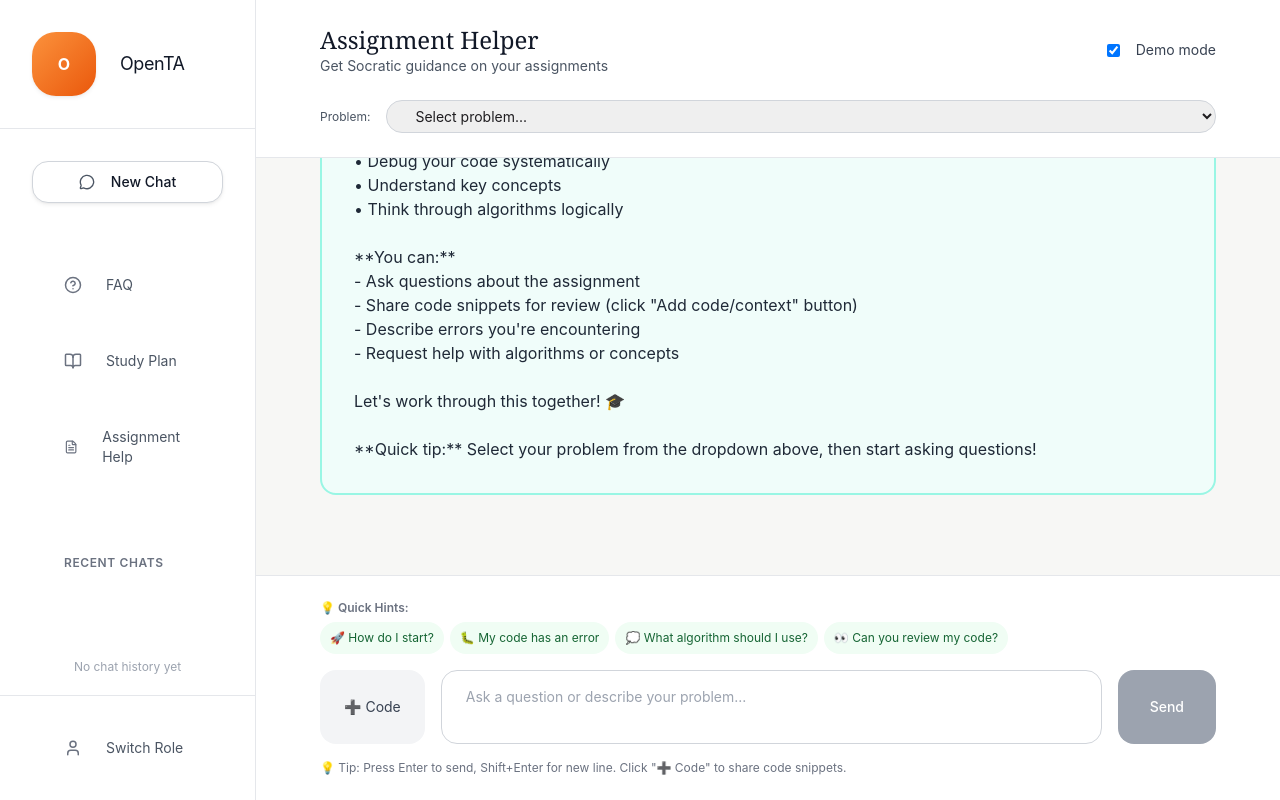
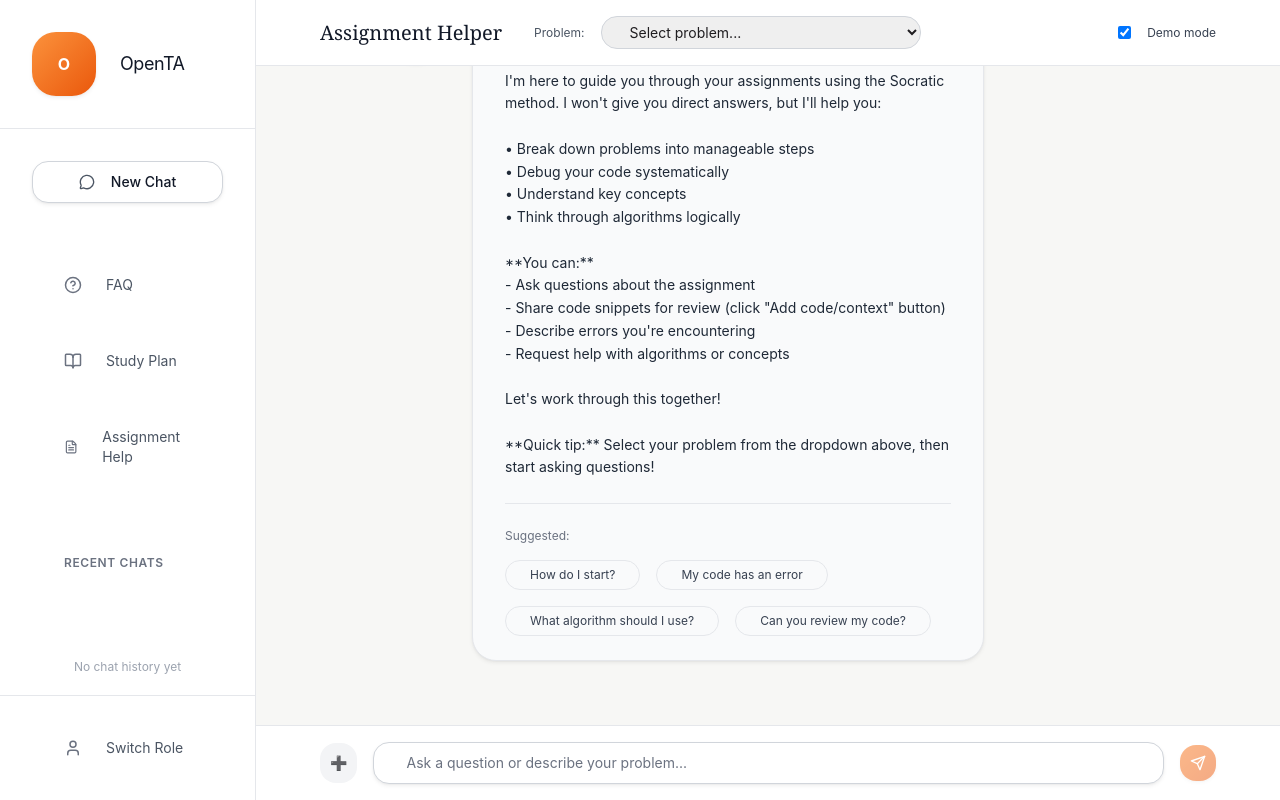
Before and after one commit to jessicayanwang/OpenTA, a Next.js app in the folder frontend/: page /assignment-help in a window 1280 px wide. Built offline with nearby package versions, Linux system fonts and the light colour scheme.

Commit message:
Fixed design for assignment help page

```diff
--- a/frontend/app/assignment-help/page.tsx
+++ b/frontend/app/assignment-help/page.tsx
@@ -2,7 +2,7 @@
 
 import { useState, useEffect, useRef } from 'react'
 import { useRouter } from 'next/navigation'
-import { MessageCircle, HelpCircle, BookOpen, FileText, User } from 'lucide-react'
+import { MessageCircle, HelpCircle, BookOpen, FileText, User, GraduationCap, Bot, Lightbulb, Library, ArrowRight, Paperclip, Rocket, Wrench, Bug, Code2, Eye } from 'lucide-react'
 import Logo from '@/components/Logo'
 
 interface Citation {
@@ -26,6 +26,7 @@ interface Message {
   userContext?: string
   problemNumber?: string
   response?: AssignmentHelpResponse
+  suggestedQuestions?: string[]
 }
 
 // Mock data for demonstration
@@ -227,10 +228,10 @@ const PROBLEMS = [
 ]
 
 const HINT_SUGGESTIONS = [
-  { label: '🚀 How do I start?', type: 'getting_started' },
-  { label: '🐛 My code has an error', type: 'debugging' },
-  { label: '💭 What algorithm should I use?', type: 'algorithm' },
-  { label: '👀 Can you review my code?', type: 'code_review' },
+  { label: 'How do I start?', type: 'getting_started', icon: 'rocket' },
+  { label: 'My code has an error', type: 'debugging', icon: 'bug' },
+  { label: 'What algorithm should I use?', type: 'algorithm', icon: 'code' },
+  { label: 'Can you review my code?', type: 'code_review', icon: 'eye' },
 ]
 
 export default function AssignmentHelpPage() {
@@ -238,7 +239,7 @@ export default function AssignmentHelpPage() {
   const [messages, setMessages] = useState<Message[]>([
     {
       role: 'system',
-      content: `👋 **Welcome to the Assignment Helper!**
+      content: `**Welcome to the Assignment Helper!**
 
 I'm here to guide you through your assignments using the Socratic method. I won't give you direct answers, but I'll help you:
 
@@ -253,9 +254,10 @@ I'm here to guide you through your assignments using the Socratic method. I won'
 - Describe errors you're encountering
 - Request help with algorithms or concepts
 
-Let's work through this together! 🎓
+Let's work through this together!
 
 **Quick tip:** Select your problem from the dropdown above, then start asking questions!`,
+      suggestedQuestions: ['How do I start?', 'My code has an error', 'What algorithm should I use?', 'Can you review my code?']
     }
   ])
   const [input, setInput] = useState('')
@@ -430,30 +432,16 @@ Let's work through this together! 🎓
 
       {/* Main Content */}
       <div className="flex-1 flex flex-col">
-        <div className="px-4 py-3 border-b border-gray-200 bg-white">
-          <div className="max-w-4xl mx-auto">
-            <div className="flex items-center justify-between mb-3">
-              <div>
-                <h1 className="text-2xl font-normal text-gray-900">Assignment Helper</h1>
-                <p className="text-gray-600 text-sm">Get Socratic guidance on your assignments</p>
-              </div>
-              <label className="flex items-center gap-2 cursor-pointer text-sm">
-                <input
-                  type="checkbox"
-                  checked={useMockData}
-                  onChange={(e) => setUseMockData(e.target.checked)}
-                  className="rounded"
-                />
-                <span className="text-gray-700">Demo mode</span>
-              </label>
-            </div>
-
-            <div className="flex items-center gap-2">
+        <div className="px-4 py-2 border-b border-gray-200 bg-white">
+          <div className="max-w-4xl mx-auto flex items-center justify-between gap-4">
+            <div className="flex items-center gap-4 flex-1">
+              <h1 className="text-xl font-normal text-gray-900 whitespace-nowrap">Assignment Helper</h1>
+              <div className="flex items-center gap-2 flex-1">
                 <label className="text-xs text-gray-600 whitespace-nowrap">Problem:</label>
                 <select
                   value={selectedProblem}
                   onChange={(e) => setSelectedProblem(e.target.value)}
-                className="flex-1 border border-gray-300 rounded-lg px-3 py-1.5 text-sm"
+                  className="flex-1 max-w-xs border border-gray-300 rounded-lg px-3 py-1.5 text-sm"
                 >
                   <option value="">Select problem...</option>
                   {PROBLEMS.map(problem => (
@@ -464,27 +452,34 @@ Let's work through this together! 🎓
                 </select>
               </div>
             </div>
+            <label className="flex items-center gap-2 cursor-pointer text-xs">
+              <input
+                type="checkbox"
+                checked={useMockData}
+                onChange={(e) => setUseMockData(e.target.checked)}
+                className="rounded"
+              />
+              <span className="text-gray-700 whitespace-nowrap">Demo mode</span>
+            </label>
+          </div>
         </div>
 
         {/* Chat Container */}
-        <div className="flex-1 overflow-y-auto p-6">
-          <div className="max-w-4xl mx-auto space-y-4">
+        <div className="flex-1 overflow-y-auto bg-[#f7f7f5] py-4">
+          <div className="max-w-4xl mx-auto px-8 space-y-3">
             {messages.map((message, index) => (
               <div key={index}>
                 {/* User Message */}
                 {message.role === 'user' && (
-                  <div className="ml-12">
-                    <div className="bg-green-100 p-4 rounded-lg">
-                      <div className="font-semibold mb-1 text-sm text-gray-600">
-                        👤 You {message.problemNumber && `• ${message.problemNumber}`}
-                      </div>
-                      <div className="text-gray-800 whitespace-pre-wrap">
+                  <div className="flex justify-end mb-4">
+                    <div className="bg-gradient-to-br from-orange-500 to-orange-600 px-4 py-2.5 rounded-2xl max-w-lg shadow-sm">
+                      <div className="text-white text-sm leading-relaxed whitespace-pre-wrap">
                         {message.content}
                       </div>
                       {message.userContext && (
-                        <div className="mt-3 pt-3 border-t border-green-200">
-                          <div className="text-xs font-semibold text-gray-600 mb-1">Code/Context:</div>
-                          <pre className="bg-gray-900 text-gray-100 p-3 rounded text-xs overflow-x-auto">
+                        <div className="mt-2 pt-2 border-t border-orange-400">
+                          <div className="text-xs font-medium text-orange-100 mb-1">Code:</div>
+                          <pre className="bg-black/20 text-white p-2 rounded text-xs overflow-x-auto">
                             {message.userContext}
                           </pre>
                         </div>
@@ -495,62 +490,85 @@ Let's work through this together! 🎓
 
                 {/* System Message */}
                 {message.role === 'system' && (
-                  <div className="bg-teal-50 border-2 border-teal-200 p-4 rounded-lg">
-                    <div className="font-semibold mb-2 text-sm text-teal-800">
-                      🎓 Assignment Helper
+                  <div className="flex gap-3 mb-4">
+                    <div className="w-8 h-8 bg-gradient-to-br from-orange-400 to-orange-600 rounded-full flex items-center justify-center flex-shrink-0 shadow-sm">
+                      <GraduationCap size={16} className="text-white" />
                     </div>
-                    <div className="text-gray-800 whitespace-pre-wrap">
+                    <div className="flex-1 max-w-lg">
+                      <div className="bg-gray-50 border border-gray-200 rounded-xl px-4 py-3 shadow-sm">
+                        <div className="text-gray-800 text-sm leading-relaxed whitespace-pre-wrap">
                           {message.content}
+                        </div>
+
+                        {/* Suggested Questions */}
+                        {message.suggestedQuestions && message.suggestedQuestions.length > 0 && (
+                          <div className="mt-3 pt-3 border-t border-gray-200">
+                            <div className="text-xs text-gray-500 mb-2">Suggested:</div>
+                            <div className="flex flex-wrap gap-2">
+                              {message.suggestedQuestions.map((question, idx) => (
+                                <button
+                                  key={idx}
+                                  onClick={() => setInput(question)}
+                                  className="text-xs text-gray-700 hover:text-orange-600 bg-gray-50 hover:bg-orange-50 px-3 py-1.5 rounded-full transition-all duration-200 border border-gray-200 hover:border-orange-300 focus:outline-none focus:ring-2 focus:ring-orange-500 focus:ring-opacity-30"
+                                >
+                                  {question}
+                                </button>
+                              ))}
+                            </div>
+                          </div>
+                        )}
+                      </div>
                     </div>
                   </div>
                 )}
 
                 {/* Assistant Message with Response */}
                 {message.role === 'assistant' && message.response && (
-                  <div className="mr-12">
-                    <div className="bg-gray-50 p-4 rounded-lg border-l-4 border-green-500">
-                      <div className="font-semibold mb-3 text-sm text-gray-600">
-                        🤖 OpenTA Helper
+                  <div className="flex gap-3 mb-4">
+                    <div className="w-8 h-8 bg-gradient-to-br from-orange-400 to-orange-600 rounded-full flex items-center justify-center flex-shrink-0 shadow-sm">
+                      <Bot size={16} className="text-white" />
                     </div>
+                    <div className="flex-1 max-w-lg">
+                      <div className="bg-white border border-gray-200 rounded-xl px-4 py-3 shadow-sm">
 
                       {/* Guidance */}
-                      <div className="mb-4">
-                        <div className="text-sm font-bold text-green-800 mb-2">💡 Guidance:</div>
-                        <div className="text-gray-800 whitespace-pre-wrap text-sm">
+                      <div className="mb-3">
+                        <div className="text-xs font-semibold text-orange-600 mb-1.5 flex items-center gap-1"><Lightbulb size={12} /> Guidance:</div>
+                        <div className="text-gray-800 whitespace-pre-wrap text-sm leading-relaxed">
                           {message.response.guidance}
                         </div>
                       </div>
 
                       {/* Collapsible Details */}
-                      <details className="mb-3">
-                        <summary className="text-sm font-bold text-blue-800 cursor-pointer hover:text-blue-600">
-                          📚 Key Concepts ({message.response.concepts.length})
+                      <details className="mb-2">
+                        <summary className="text-xs font-semibold text-gray-600 cursor-pointer hover:text-orange-600 flex items-center gap-1">
+                          <Library size={12} /> Key Concepts ({message.response.concepts.length})
                         </summary>
-                        <div className="mt-2 ml-4 space-y-1">
+                        <div className="mt-1.5 ml-3 space-y-0.5">
                           {message.response.concepts.map((concept, idx) => (
-                            <div key={idx} className="text-sm text-gray-700">• {concept}</div>
+                            <div key={idx} className="text-xs text-gray-700">• {concept}</div>
                           ))}
                         </div>
                       </details>
 
-                      <details className="mb-3">
-                        <summary className="text-sm font-bold text-purple-800 cursor-pointer hover:text-purple-600">
-                          📖 Resources ({message.response.resources.length})
+                      <details className="mb-2">
+                        <summary className="text-xs font-semibold text-gray-600 cursor-pointer hover:text-orange-600 flex items-center gap-1">
+                          <BookOpen size={12} /> Resources ({message.response.resources.length})
                         </summary>
-                        <div className="mt-2 ml-4 space-y-1">
+                        <div className="mt-1.5 ml-3 space-y-0.5">
                           {message.response.resources.map((resource, idx) => (
-                            <div key={idx} className="text-sm text-gray-700">• {resource}</div>
+                            <div key={idx} className="text-xs text-gray-700">• {resource}</div>
                           ))}
                         </div>
                       </details>
 
-                      <details className="mb-3">
-                        <summary className="text-sm font-bold text-orange-800 cursor-pointer hover:text-orange-600">
-                          ➡️ Next Steps ({message.response.next_steps.length})
+                      <details className="mb-2">
+                        <summary className="text-xs font-semibold text-gray-600 cursor-pointer hover:text-orange-600 flex items-center gap-1">
+                          <ArrowRight size={12} /> Next Steps ({message.response.next_steps.length})
                         </summary>
-                        <div className="mt-2 ml-4 space-y-1">
+                        <div className="mt-1.5 ml-3 space-y-0.5">
                           {message.response.next_steps.map((step, idx) => (
-                            <div key={idx} className="text-sm text-gray-700">{idx + 1}. {step}</div>
+                            <div key={idx} className="text-xs text-gray-700">{idx + 1}. {step}</div>
                           ))}
                         </div>
                       </details>
@@ -558,34 +576,34 @@ Let's work through this together! 🎓
                       {/* Citations */}
                       {message.response.citations && message.response.citations.length > 0 && (
                         <details>
-                          <summary className="text-sm font-bold text-gray-800 cursor-pointer hover:text-gray-600">
-                            📎 Citations ({message.response.citations.length})
+                          <summary className="text-xs font-semibold text-gray-600 cursor-pointer hover:text-orange-600 flex items-center gap-1">
+                            <Paperclip size={12} /> Citations ({message.response.citations.length})
                           </summary>
-                          <div className="mt-2 space-y-2">
+                          <div className="mt-1.5 flex flex-wrap gap-1.5">
                             {message.response.citations.map((citation, idx) => (
-                              <div key={idx} className="bg-white border border-gray-200 rounded p-3 text-xs">
-                                <div className="font-semibold text-gray-800 mb-1">
-                                  {citation.source} - {citation.section}
-                                </div>
-                                <div className="text-gray-600">{citation.text}</div>
-                              </div>
+                              <span key={idx} className="inline-flex items-center gap-1 px-2 py-1 bg-orange-50 text-orange-700 text-xs font-medium rounded-full border border-orange-200">
+                                {citation.source} • {citation.section}
+                              </span>
                             ))}
                           </div>
                         </details>
                       )}
                       </div>
                     </div>
+                  </div>
                 )}
 
                 {/* Simple Assistant Message (errors, etc) */}
                 {message.role === 'assistant' && !message.response && (
-                  <div className="mr-12">
-                    <div className="bg-red-50 border-l-4 border-red-400 p-4 rounded-lg">
-                      <div className="font-semibold mb-1 text-sm text-gray-600">
-                        🤖 OpenTA Helper
+                  <div className="flex gap-3 mb-4">
+                    <div className="w-8 h-8 bg-gradient-to-br from-orange-400 to-orange-600 rounded-full flex items-center justify-center flex-shrink-0 shadow-sm">
+                      <Bot size={16} className="text-white" />
                     </div>
-                      <div className="text-gray-800">
+                    <div className="flex-1 max-w-lg">
+                      <div className="bg-red-50 border border-red-200 rounded-xl px-4 py-3 shadow-sm">
+                        <div className="text-gray-800 text-sm">
                         {message.content}
+                        </div>
                       </div>
                     </div>
                   </div>
@@ -594,18 +612,20 @@ Let's work through this together! 🎓
             ))}
 
             {loading && (
-              <div className="mr-12">
-                <div className="bg-gray-100 p-4 rounded-lg animate-pulse">
-                  <div className="font-semibold mb-1 text-sm text-gray-600">
-                    🤖 OpenTA Helper
+              <div className="flex gap-3 mb-4">
+                <div className="w-8 h-8 bg-gradient-to-br from-orange-400 to-orange-600 rounded-full flex items-center justify-center flex-shrink-0 shadow-sm">
+                  <span className="text-white text-sm">🤖</span>
                 </div>
-                  <div className="text-gray-600 flex items-center gap-2">
-                    <span>Analyzing your question</span>
-                    <span className="flex gap-1">
-                      <span className="w-2 h-2 bg-green-400 rounded-full animate-bounce" style={{animationDelay: '0ms'}}></span>
-                      <span className="w-2 h-2 bg-green-400 rounded-full animate-bounce" style={{animationDelay: '150ms'}}></span>
-                      <span className="w-2 h-2 bg-green-400 rounded-full animate-bounce" style={{animationDelay: '300ms'}}></span>
-                    </span>
+                <div className="flex-1 max-w-lg">
+                  <div className="bg-white border border-gray-200 rounded-xl px-4 py-3 shadow-sm">
+                    <div className="flex items-center gap-3 text-gray-600">
+                      <div className="flex gap-1.5">
+                        <span className="w-2 h-2 bg-orange-500 rounded-full animate-bounce"></span>
+                        <span className="w-2 h-2 bg-orange-500 rounded-full animate-bounce" style={{animationDelay: '150ms'}}></span>
+                        <span className="w-2 h-2 bg-orange-500 rounded-full animate-bounce" style={{animationDelay: '300ms'}}></span>
+                      </div>
+                      <span className="text-sm">Thinking...</span>
+                    </div>
                   </div>
                 </div>
               </div>
@@ -615,30 +635,14 @@ Let's work through this together! 🎓
         </div>
 
         {/* Input Area - Fixed at bottom */}
-        <div className="border-t border-gray-200 bg-white p-3">
-          <div className="max-w-4xl mx-auto space-y-2">
-            {/* Quick Hints */}
-            <div>
-              <div className="text-xs font-semibold text-gray-500 mb-1.5">💡 Quick Hints:</div>
-            <div className="flex flex-wrap gap-1.5">
-              {HINT_SUGGESTIONS.map((hint) => (
-                <button
-                  key={hint.type}
-                  onClick={() => handleHintClick(hint.type)}
-                  className="px-2.5 py-1 bg-green-50 hover:bg-green-100 text-green-800 rounded-full text-xs transition"
-                >
-                  {hint.label}
-                </button>
-              ))}
-              </div>
-            </div>
-
+        <div className="border-t border-gray-200 bg-white px-4 py-2">
+          <div className="max-w-4xl mx-auto">
             <div className="space-y-2">
           {/* Context/Code Input (Collapsible) */}
           {showContextBox && (
             <div className="space-y-2">
-              <label className="text-sm font-medium text-gray-700">
-                📋 Code snippet or additional context (optional):
+              <label className="text-sm font-medium text-gray-700 flex items-center gap-1.5">
+                <FileText size={14} /> Code snippet or additional context (optional):
               </label>
               <textarea
                 value={contextInput}
@@ -651,36 +655,33 @@ Let's work through this together! 🎓
           )}
 
           {/* Main Input */}
-          <div className="flex gap-2">
+          <div className="flex items-center gap-2">
             <button
               onClick={() => setShowContextBox(!showContextBox)}
-              className={`px-3 py-2 rounded-lg transition text-sm ${
+              className={`p-2.5 rounded-lg transition text-sm ${
                 showContextBox
-                  ? 'bg-green-600 text-white'
+                  ? 'bg-orange-600 text-white'
                   : 'bg-gray-100 text-gray-700 hover:bg-gray-200'
               }`}
+              title="Add code snippet"
             >
-              ➕ Code
+              ➕
             </button>
-            <textarea
+            <input
+              type="text"
               value={input}
               onChange={(e) => setInput(e.target.value)}
               onKeyDown={handleKeyDown}
               placeholder="Ask a question or describe your problem..."
-              rows={2}
-              className="flex-1 px-3 py-2 border border-gray-300 rounded-lg focus:outline-none focus:ring-2 focus:ring-green-500 resize-none text-sm"
+              className="flex-1 px-4 py-2.5 bg-white border border-gray-300 hover:border-gray-400 focus:border-orange-500 rounded-lg text-gray-900 text-sm placeholder:text-gray-500 shadow-sm hover:shadow focus:shadow transition-all duration-200 focus:outline-none focus:ring-1 focus:ring-orange-500"
             />
             <button
               onClick={sendMessage}
               disabled={loading || !input.trim()}
-              className="px-4 py-2 bg-green-600 text-white rounded-lg hover:bg-green-700 disabled:bg-gray-400 disabled:cursor-not-allowed transition font-medium text-sm"
+              className="p-2.5 bg-gradient-to-br from-orange-500 to-orange-600 hover:from-orange-600 hover:to-orange-700 text-white rounded-lg shadow-sm hover:shadow-md transition-all duration-200 disabled:opacity-50 disabled:cursor-not-allowed focus:outline-none focus:ring-2 focus:ring-orange-500 focus:ring-opacity-30"
             >
-              Send
+              <svg xmlns="http://www.w3.org/2000/svg" width="16" height="16" viewBox="0 0 24 24" fill="none" stroke="currentColor" strokeWidth="2" strokeLinecap="round" strokeLinejoin="round"><line x1="22" y1="2" x2="11" y2="13"></line><polygon points="22 2 15 22 11 13 2 9 22 2"></polygon></svg>
             </button>
-          </div>
-
-            <div className="text-xs text-gray-500">
-              💡 Tip: Press Enter to send, Shift+Enter for new line. Click "➕ Code" to share code snippets.
           </div>
             </div>
           </div>
--- a/frontend/app/faq/page.tsx
+++ b/frontend/app/faq/page.tsx
@@ -134,7 +134,11 @@ export default function FAQPage() {
               {faqItems.map((item, index) => (
                 <div
                   key={index}
-                  className="bg-white rounded-xl border border-gray-200 overflow-hidden transition-all hover:border-gray-300"
+                  className={`rounded-xl border overflow-hidden transition-all ${
+                    index % 3 === 0 ? 'bg-blue-50/30 border-blue-100 hover:border-blue-200' :
+                    index % 3 === 1 ? 'bg-orange-50/30 border-orange-100 hover:border-orange-200' :
+                    'bg-green-50/30 border-green-100 hover:border-green-200'
+                  }`}
                 >
                   <button
                     onClick={() => setExpandedIndex(expandedIndex === index ? null : index)}
--- a/frontend/app/study-plan/page.tsx
+++ b/frontend/app/study-plan/page.tsx
@@ -167,7 +167,7 @@ export default function StudyPlanPage() {
             <p className="text-gray-600 text-lg">Create a personalized plan based on your goals, schedule, and current level</p>
           </div>
 
-          <div className="bg-white rounded-xl border border-gray-200 p-6 mb-6">
+          <div className="bg-blue-50/30 rounded-xl border border-blue-100 p-6 mb-6">
             <div className="space-y-4">
               <div>
               <label className="block text-sm font-medium text-gray-700 mb-1">Goal scope</label>
@@ -284,7 +284,7 @@ export default function StudyPlanPage() {
           </div>
 
           {/* Output */}
-          <div className="bg-white rounded-xl border border-gray-200 p-6">
+          <div className="bg-orange-50/30 rounded-xl border border-orange-100 p-6">
             {!plan && !loading && (
               <div className="text-gray-600">Fill the form and click Generate to see your plan here.</div>
             )}
@@ -292,7 +292,7 @@ export default function StudyPlanPage() {
             {plan && (
               <div className="space-y-6">
                 <div>
-                  <div className="text-2xl font-bold text-indigo-900">{plan.title}</div>
+                  <div className="text-2xl font-normal text-gray-900">{plan.title}</div>
                   <div className="text-gray-600 mt-1">{plan.summary}</div>
                 </div>
 
```
Also changed, not shown: frontend/app/student/page.tsx (+6 -1 lines). Lines whose indentation alone changed are shown as unchanged.
